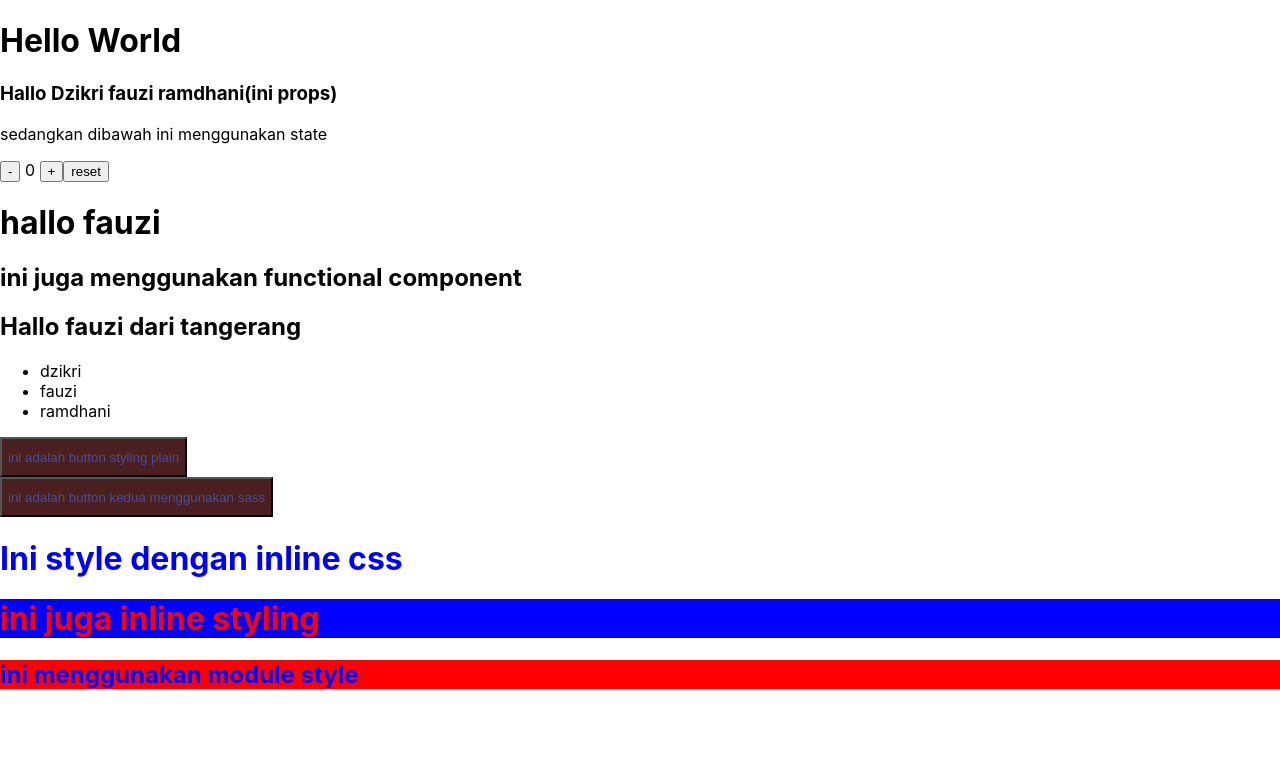
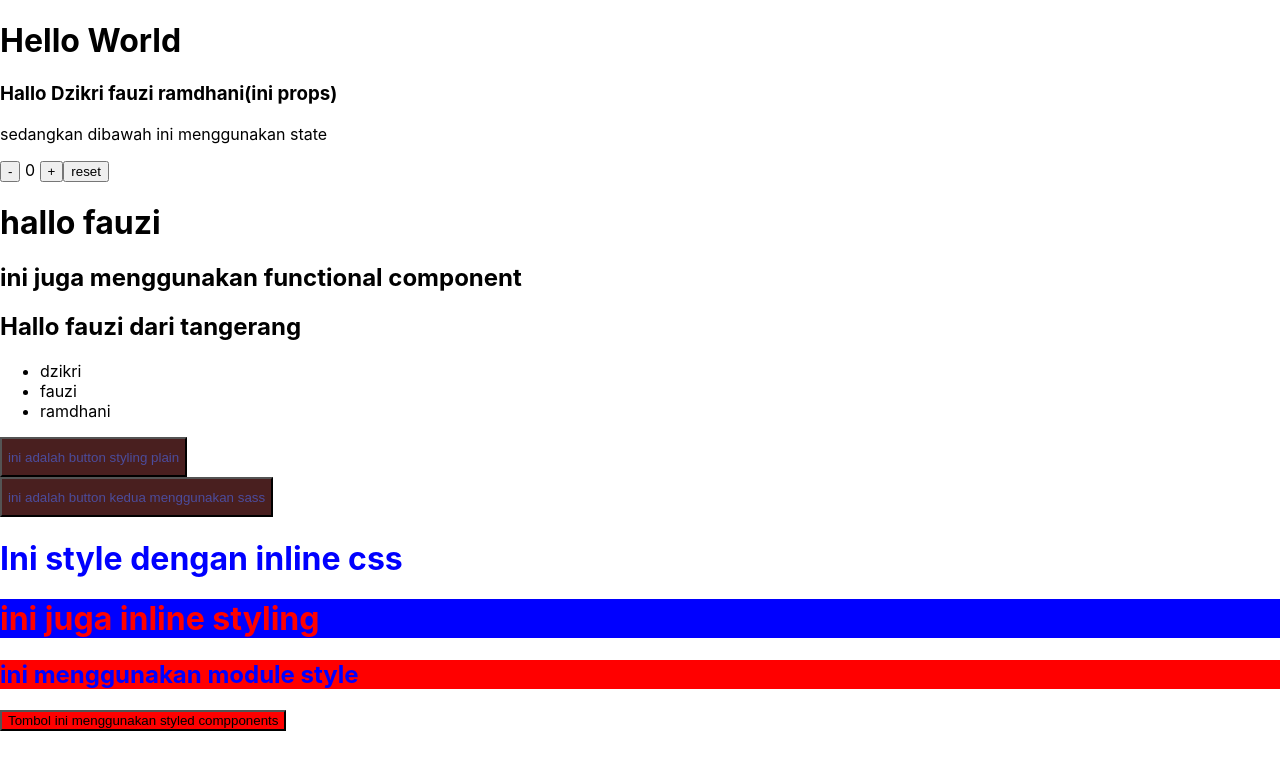
Before and after one commit to dzikfr/dzikfr-belajar-reactjs, a React (Create React App) app: page / in a window 1280 px wide. Shown: the top 770 px of the page. Built offline with nearby package versions, Linux system fonts and the light colour scheme.

Commit message:
style ok

```diff
--- a/package.json
+++ b/package.json
@@ -10,6 +10,7 @@
     "react-dom": "^18.3.1",
     "react-scripts": "5.0.1",
     "sass": "^1.77.8",
+    "styled-components": "^6.1.12",
     "web-vitals": "^2.1.4"
   },
   "scripts": {
--- a/src/materi/styling/index.jsx
+++ b/src/materi/styling/index.jsx
@@ -3,6 +3,7 @@ import Plain from "./plain";
 import Sass from "./Sass";
 import Inline from "./inline";
 import Module from "./module";
+import Styled from "./styled";
 
 const Styling = () => {
     return(
@@ -11,6 +12,7 @@ const Styling = () => {
             <Sass/>
             <Inline/>
             <Module/>
+            <Styled/>
         </div>
     )
 }
--- /dev/null
+++ b/src/materi/styling/styled/index.jsx
@@ -0,0 +1,19 @@
+import React from "react";
+import styled from 'styled-components';
+
+const Button = styled.button`
+    background-color: red;
+    &:hover{
+        background-color: white;
+    }
+`;
+
+const Styled = () => {
+    return(
+        <div>
+            <Button>Tombol ini menggunakan styled compponents</Button>
+        </div>
+    )
+}
+
+export default Styled
```
Also changed, not shown: 1 other file (tests, documents, lock files or other folders).
